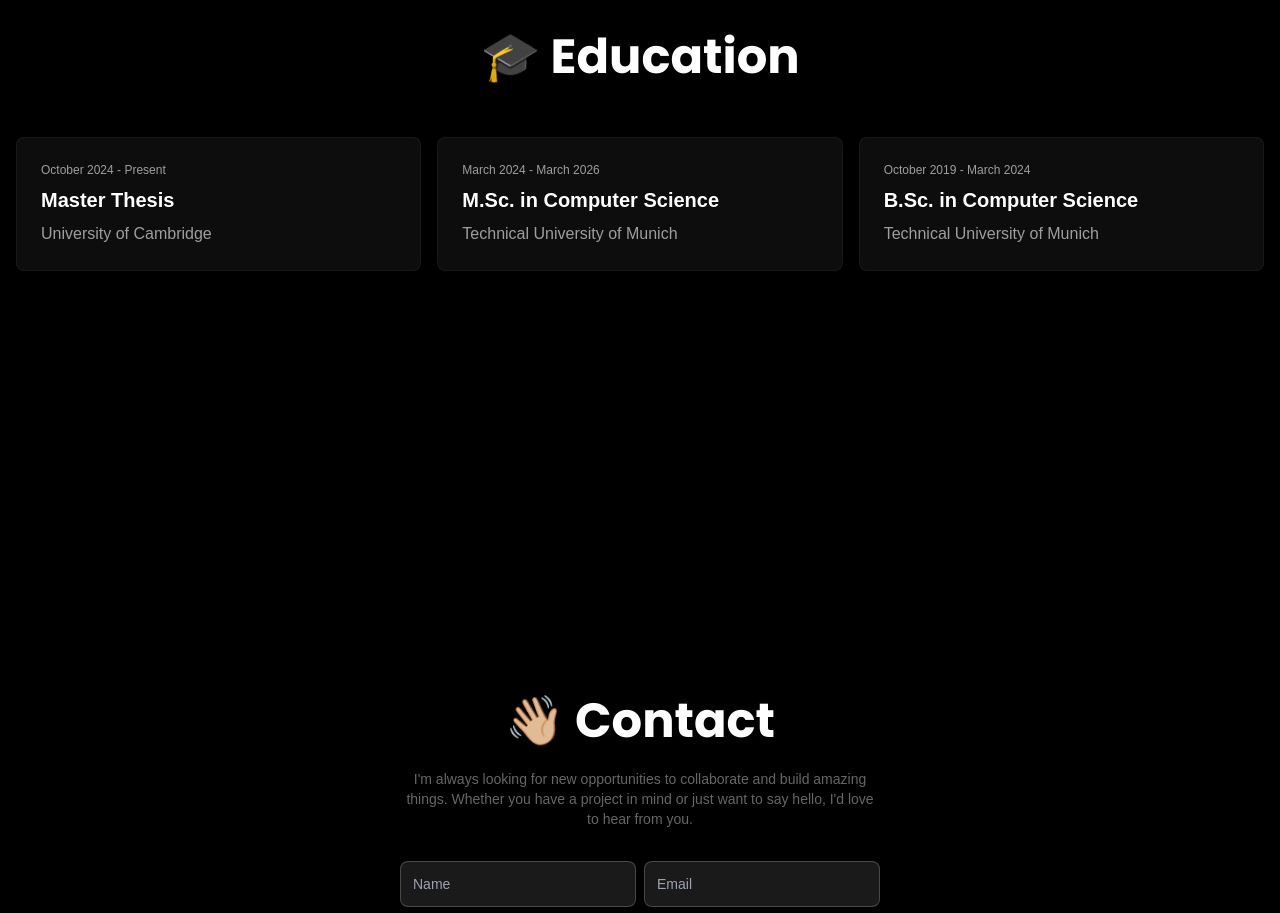
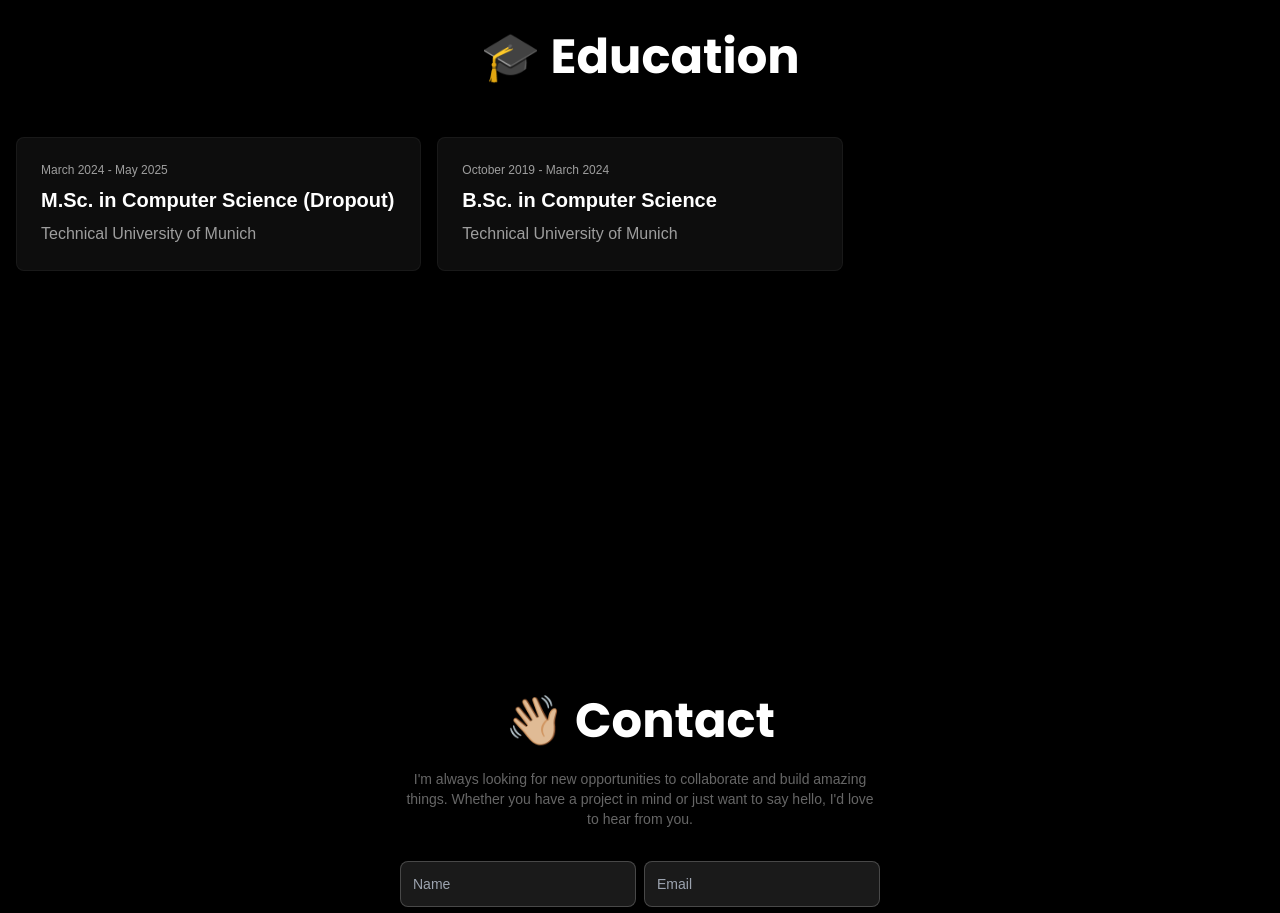
Before and after one commit to Antonwy/portfolio-2025, a Next.js app: page / in a window 1280 px wide. Shown: the part 2640-3553 px from the top of the page. Built offline with nearby package versions, Linux system fonts and the light colour scheme; no server answers.

Commit message:
Refactor: Update education section with dropout status
Co-authored-by: anton.wyrowski <anton.wyrowski@gmail.com>

```diff
--- a/components/ui/education-section.tsx
+++ b/components/ui/education-section.tsx
@@ -9,14 +9,9 @@ function EducationSection() {
       </h2>
       <div className="container mx-auto grid grid-cols-1 md:grid-cols-3 gap-4 p-4">
         <TimelineItem
-          title="Master Thesis"
-          description="University of Cambridge"
-          date="October 2024 - Present"
-        />
-        <TimelineItem
-          title="M.Sc. in Computer Science"
+          title="M.Sc. in Computer Science (Dropout)"
           description="Technical University of Munich"
-          date="March 2024 - March 2026"
+          date="March 2024 - May 2025"
         />
         <TimelineItem
           title="B.Sc. in Computer Science"
```
